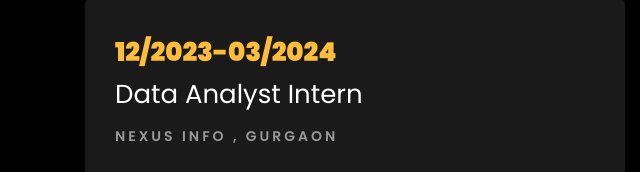
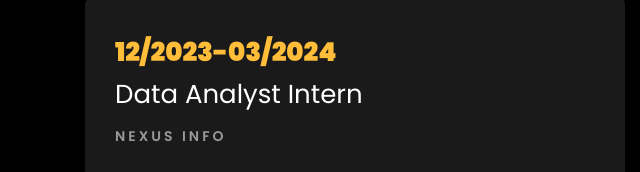
Before and after one commit to HarshKhurana1418/Harshkhurana1418.github.io, a plain HTML site: page index.html in a window 1280 px wide. Shown: the part 2097-2269 px from the top of the page, 0-640 px from the left. Drawn offline with Linux system fonts and the light colour scheme; files whose address does not match are found by name.

Commit message:
initial commit

```diff
--- a/index.html
+++ b/index.html
@@ -326,7 +326,7 @@
 					<div class="resume-wrap ftco-animate">
 						<span class="date">12/2023-03/2024</span>
 						<h2>Data Analyst Intern</h2>
-						<span class="position">Nexus Info , Gurgaon </span>
+						<span class="position">Nexus Info </span>
 						<p class="mt-4"> Data Analyst Intern, where I gained valuable experience in data analytics, analysis, and visualization using tools like Python, SQL, Excel, and Tableau.
 							<!-- <ul>
 								<li>Analysed ad campaigns, clickstream, and customer surveys data, identified an increasing demand and launched a strategic product line.</li>
```
